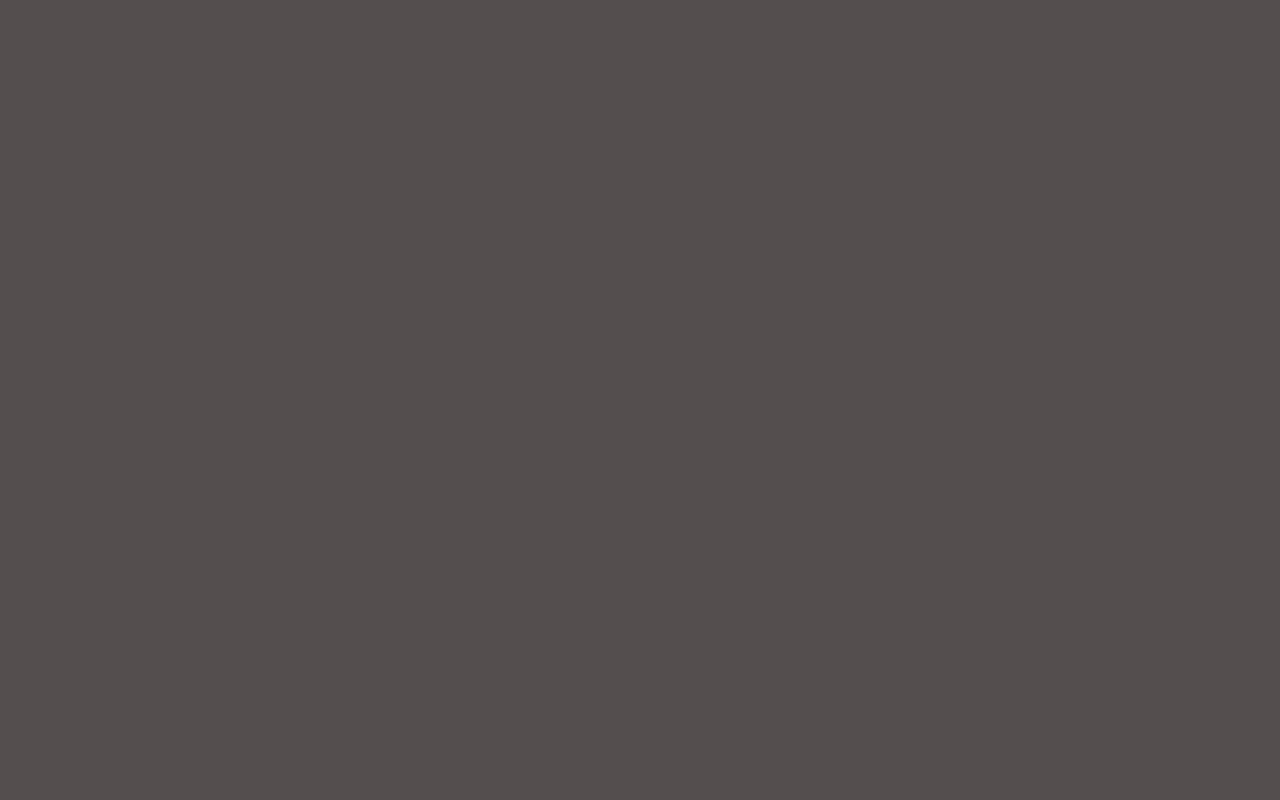
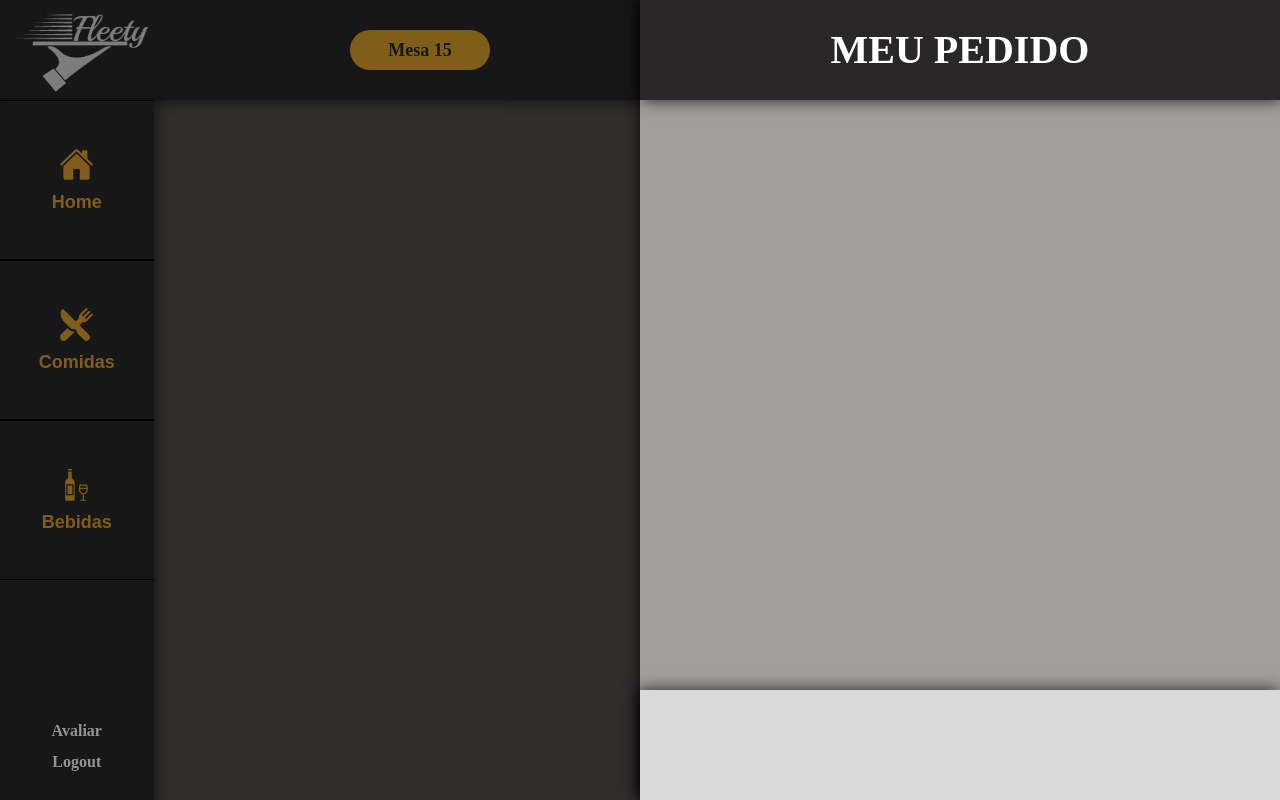
Before and after one commit to FilipeGarroteDev/Fleety-AutoService-Fullstack, a React (Create React App) app: page /chart in a window 1280 px wide. Before the commit this address had no page. Built offline with nearby package versions, Linux system fonts and the light colour scheme.

Commit message:
feat: created chart page to show to user your currently orders

```diff
--- a/src/App.js
+++ b/src/App.js
@@ -1,6 +1,7 @@
 import { BrowserRouter, Route, Routes } from 'react-router-dom';
 import GlobalStyle from './common/GlobalStyle';
 import Reset from './common/Reset';
+import ChartPage from './pages/ChartPage';
 import Dashboard from './pages/Dashboard';
 import BeveragesPage from './pages/Dashboard/BeveragesPage';
 import FoodsPage from './pages/Dashboard/FoodsPage';
@@ -20,6 +21,7 @@ export default function App() {
             <Route path="beverages/:categoryId" element={<BeveragesPage />} />
             <Route path="product/:productId" element={<ProductPage />} />
           </Route>
+          <Route path="/chart" element={<ChartPage />}/>
         </Routes>
       </BrowserRouter>
     </>
--- /dev/null
+++ b/src/pages/ChartPage/index.jsx
@@ -0,0 +1,65 @@
+import styled from 'styled-components';
+import NavigationBar from '../../components/Dashboard/Menus/NavigationBar';
+import TopMenu from '../../components/Dashboard/Menus/TopMenu';
+
+export default function ChartPage() {
+  return (
+    <>
+      <OpacityStyle />
+      <TopMenu />
+      <NavigationBar />
+      <ChartWindow>
+        <header>MEU PEDIDO</header>
+        <div></div>
+        <footer></footer>
+      </ChartWindow>
+    </>
+  );
+}
+
+const OpacityStyle = styled.main`
+  width: 100vw;
+  height: 100vh;
+  background-color: #0000006c;
+  position: absolute;
+  z-index: 2;
+`;
+const ChartWindow = styled.section`
+  width: 50%;
+  height: 100vh;
+  background-color: #A39D9D;
+  box-shadow: 0 3px 15px rgba(0, 0, 0, 0.8);
+  position: absolute;
+  right: 0;
+  z-index: 3;
+
+  >header {
+    width: inherit;
+    height: 100px;
+    display: flex;
+    justify-content: center;
+    align-items: center;
+    background-color: #292727;
+    color: #ffffff;
+    font-size: 40px;
+    font-weight: 700;
+    box-shadow: 2px 0 15px rgba(0, 0, 0, 0.8);
+    position: fixed;
+    top: 0;
+  }
+
+
+
+  >footer {
+    width: inherit;
+    height: 110px;
+    display: flex;
+    justify-content: space-between;
+    align-items: center;
+    padding: 0 15px;
+    background-color: #D9D9D9;
+    box-shadow: -2px 0 15px rgba(0, 0, 0, 0.8);
+    position: fixed;
+    bottom: 0;
+  }
+`;
```
